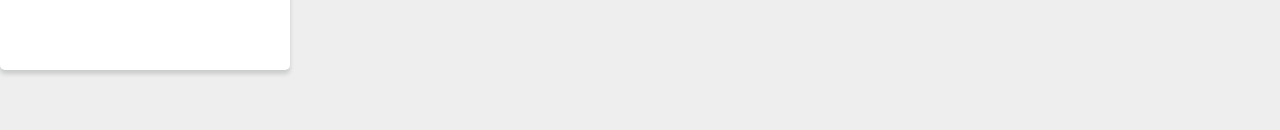
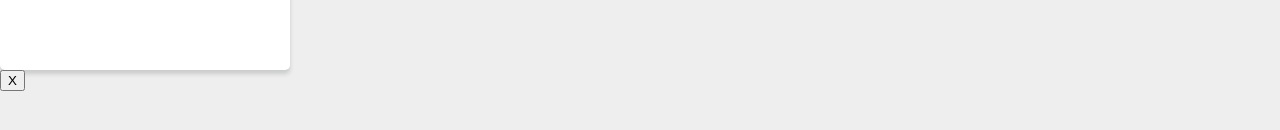
Before and after one commit to VecthorT/jogo-da-velha, a React (Create React App) app: page / in a window 1280 px wide. Shown: the part 282-412 px from the top of the page. Built offline with nearby package versions, Linux system fonts and the light colour scheme.

Commit message:
Criando o Object Player

```diff
--- a/src/App.js
+++ b/src/App.js
@@ -1,12 +1,14 @@
 import React from "react";
 import Header from './components/Header'
 import Card from "./objects/Card";
+import Player from "./objects/Player";
 
 function App() {
   return (
     <>
     <Header />
     <Card />
+    <Player/>
     </>
   );
 
--- a/src/objects/Card/index.jsx
+++ b/src/objects/Card/index.jsx
@@ -1,5 +1,6 @@
 import React from "react";
 import './style.css'
+
 
 const Card = ()=>{
     return(
--- a/src/objects/Player/index.jsx
+++ b/src/objects/Player/index.jsx
@@ -0,0 +1,6 @@
+import React from "react";
+
+const Player = ()=>(
+    <button className="player">X</button>
+)
+export default Player
```
